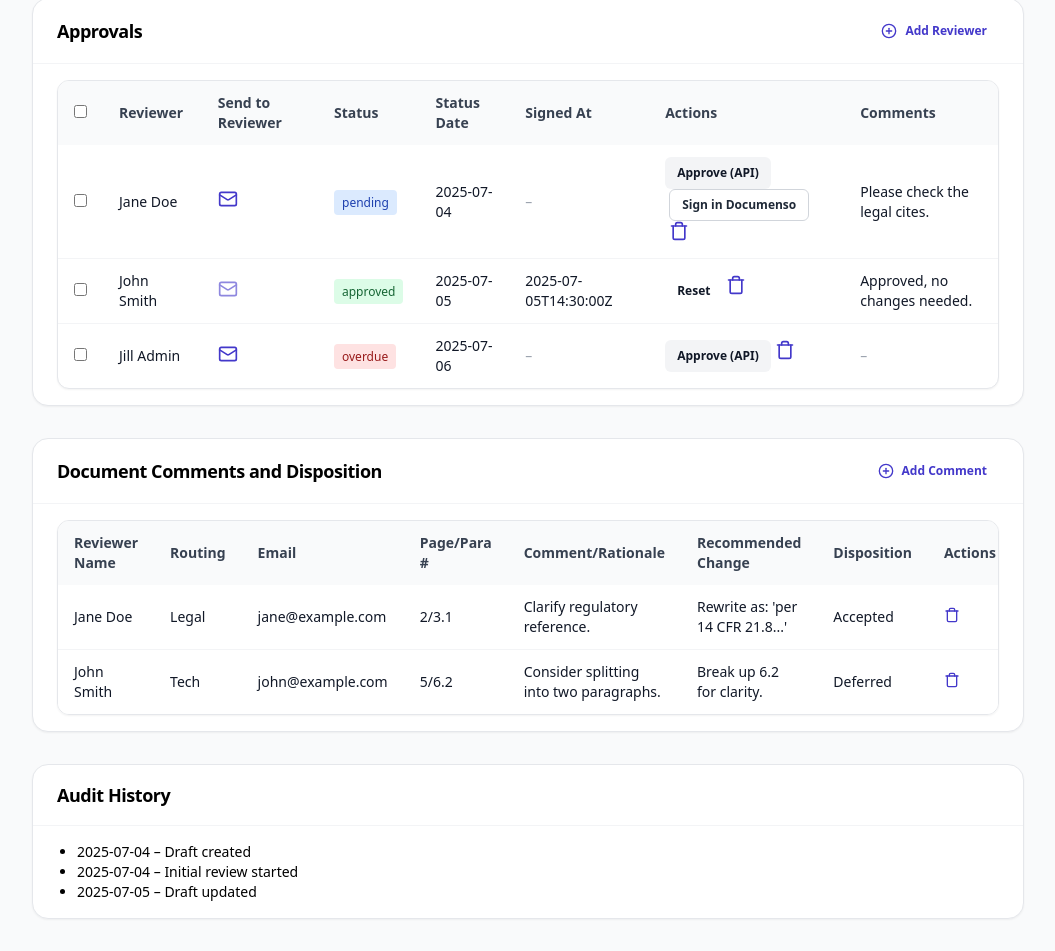
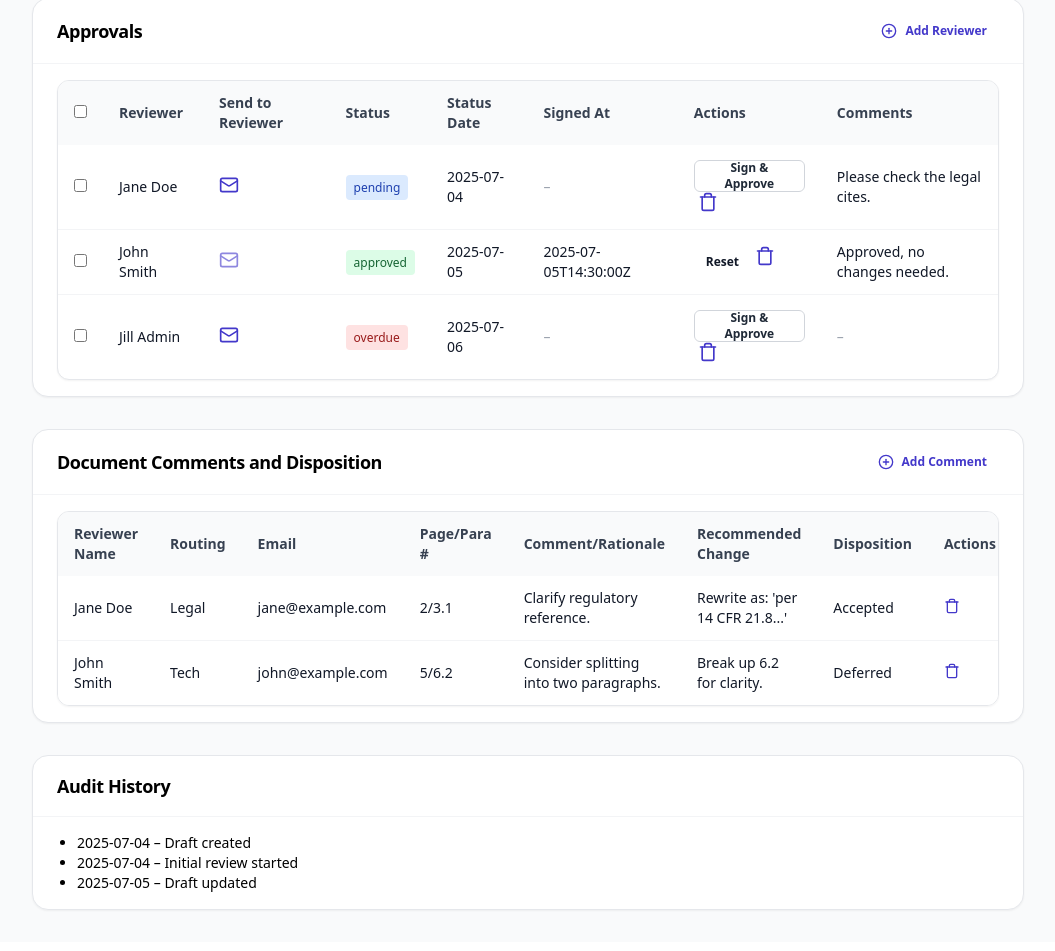
Before and after one commit to eputnam77/DocReview360, a Next.js app in the folder frontend/: page /projects/123e-ac-101 in a window 1280 px wide. Shown: the part 1029-1980 px from the top of the page, without its empty margins (224-1279 px from the left). Built offline with nearby package versions, Linux system fonts and the light colour scheme.

Commit message:
feat(frontend): integrate documenso approval

```diff
--- a/frontend/pages/projects/[id]/index.tsx
+++ b/frontend/pages/projects/[id]/index.tsx
@@ -272,6 +272,45 @@ export default function ProjectDetailsPage() {
           : a
       )
     );
+  };
+  const handleSignApproval = async (approval: Approval) => {
+    try {
+      let sigId = approval.documensoSigId;
+      let url = "";
+      if (!sigId) {
+        const resp = await fetch(`/approvals/${approval.id}/sign`, { method: "POST" });
+        const data = await resp.json();
+        sigId = data.id;
+        url = data.url;
+        setApprovals(prev => prev.map(a => a.id === approval.id ? { ...a, documensoSigId: sigId } : a));
+      }
+      if (!url) {
+        url = `/documenso/${sigId}?return=/projects/${id}`;
+      }
+      window.open(url, "_blank", "noopener,noreferrer");
+      const poll = async () => {
+        try {
+          const res = await fetch(`/sign/${sigId}`);
+          const status = (await res.json()).status as string;
+          if (status === "signed") {
+            setApprovals(prev =>
+              prev.map(a =>
+                a.id === approval.id
+                  ? { ...a, state: "approved", signedAt: new Date().toISOString(), documensoSigId: sigId }
+                  : a
+              )
+            );
+          } else {
+            setTimeout(poll, 2000);
+          }
+        } catch {
+          setTimeout(poll, 2000);
+        }
+      };
+      poll();
+    } catch (err) {
+      alert("Failed to start signing flow");
+    }
   };
   const handleAddReviewer = () => {
     if (!newReviewer.reviewer || !newReviewer.email) return;
@@ -568,20 +607,13 @@ export default function ProjectDetailsPage() {
                   </TableCell>
                   <TableCell className="space-x-1">
                     {a.state !== "approved" && (
-                      <>
-                        <Button size="sm" variant="secondary">Approve (API)</Button>
-                        {a.documensoSigId && (
-                          <Button asChild size="sm" variant="outline">
-                            <Link
-                              href={`/documenso/${a.documensoSigId}?return=/projects/${id}`}
-                              target="_blank"
-                              rel="noopener noreferrer"
-                            >
-                              Sign in Documenso
-                            </Link>
-                          </Button>
-                        )}
-                      </>
+                      <Button
+                        size="sm"
+                        variant="outline"
+                        onClick={() => handleSignApproval(a)}
+                      >
+                        Sign & Approve
+                      </Button>
                     )}
                     {a.state === "approved" && (
                       <Button
```
